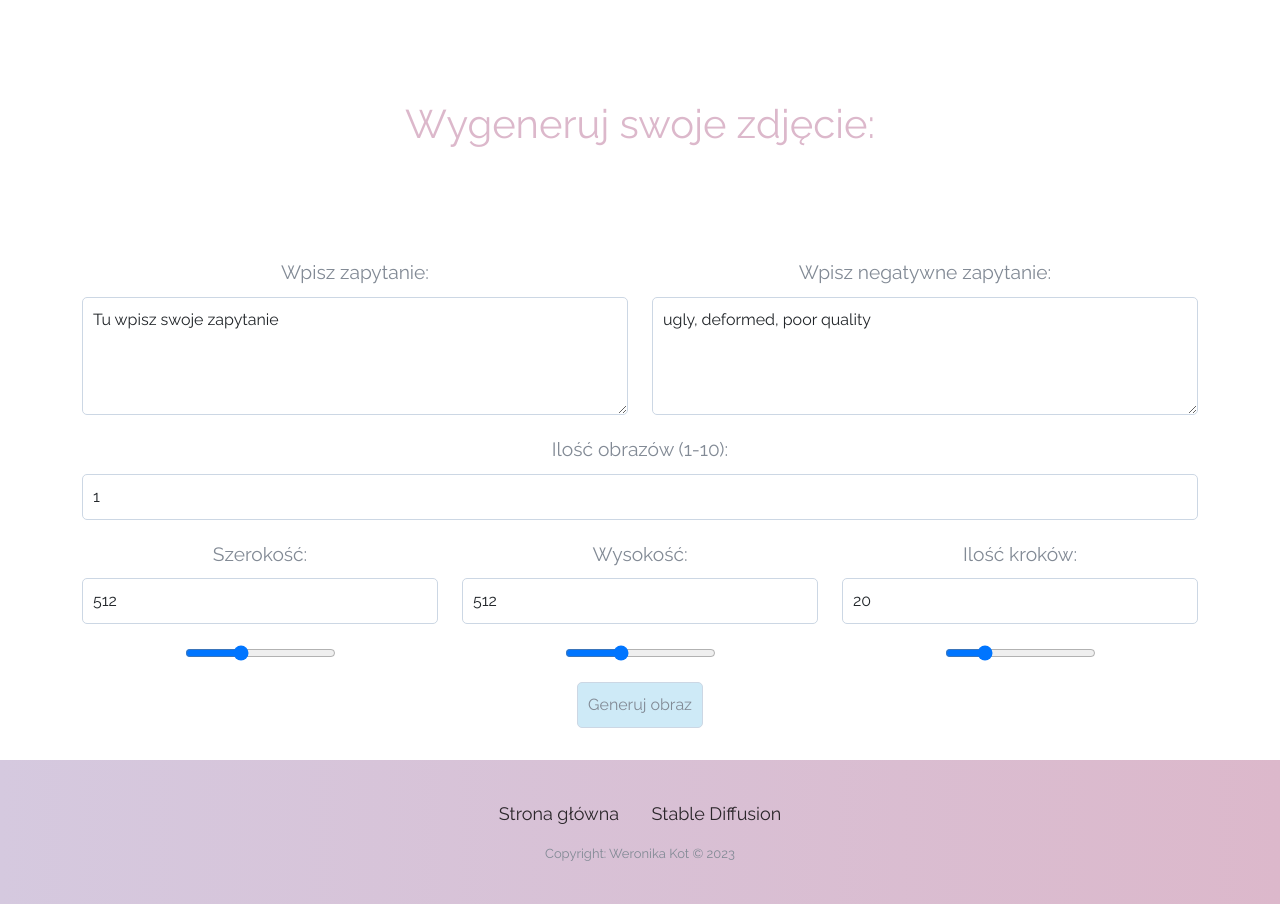
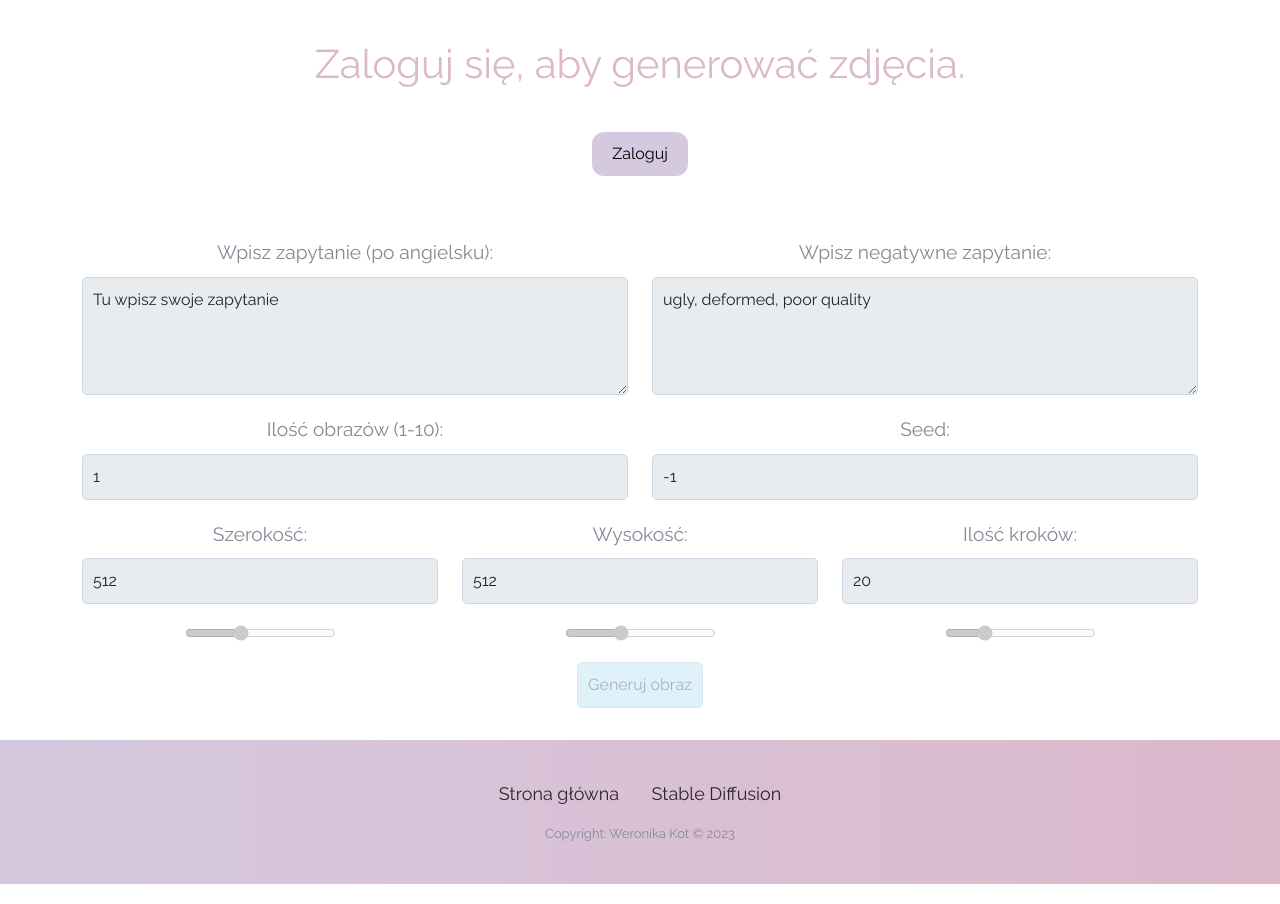
Before and after one commit to werq183/projekt_inzynierski, a Django app: page /generate/ in a window 1280 px wide. Shown: the part 96-1000 px from the top of the page. Run offline with Django 4.2, Linux system fonts and the light colour scheme; some libraries are stand-ins or nearby versions.

Commit message:
fix: changed permissions for image generating

```diff
--- a/app/static/css/style-generate-image.css
+++ b/app/static/css/style-generate-image.css
@@ -11,13 +11,38 @@ body {
     font-family: 'Arial', sans-serif;
 }
 
-.head h1{
+.head{
     align-items: center;
     justify-content: center;
     text-align: center;
     margin-bottom: 2.5em;
     margin-top: 2.5em;
+}
+
+.head h1{
+    align-items: center;
+    justify-content: center;
+    text-align: center;
+    margin-bottom: 1em;
     color: #dcb8cb;
+}
+
+.head button{
+      background-color: #d5c9df; /* Kolor przycisku */
+      border: none;
+      color: #000000; /* Kolor tekstu przycisku */
+      padding: 10px 20px;
+      text-align: center;
+      text-decoration: none;
+      display: inline-block;
+      font-size: 16px;
+      margin: 4px 2px;
+      cursor: pointer;
+      border-radius: 12px;
+}
+
+.head button:hover {
+    background-color: var(--dark-purple);
 }
 
 .ref a{
@@ -40,7 +65,7 @@ body {
 #image-form textarea,
 #image-form button {
     padding: 10px;
-    margin-bottom: 10px; /* Margines dolny między elementami formularza */
+    margin-bottom: 10px;
     border: 1px solid var(--light-gray);
     border-radius: 5px;
 }
@@ -77,6 +102,8 @@ body {
     object-fit: cover;
 }
 
+
+
 @media (max-width: 768px) {
     #image-form {
         width: 90%;
--- a/app/templates/generate_image.html
+++ b/app/templates/generate_image.html
@@ -6,7 +6,7 @@
 {% endblock %}
 
 {% block content %}
-
+    {% if user.is_authenticated %}
         <div class="head">
             <h1>Wygeneruj swoje zdjęcie:</h1>
         </div>
@@ -16,7 +16,7 @@
                 {% csrf_token %}
                 <div class="row">
                     <div class="col-md-6">
-                    <label for="prompt" class="form-label">Wpisz zapytanie:</label>
+                        <label for="prompt" class="form-label">Wpisz zapytanie (po angielsku):</label>
                         <!-- Ustawienie wartości textarea na wartość prompt -->
                         <textarea id="prompt" name="prompt" required rows="4" class="form-control">{{ request.POST.prompt|default:"Tu wpisz swoje zapytanie" }}</textarea>
                     </div>
@@ -27,10 +27,15 @@
                     </div>
                 </div>
                 <div class="row">
-                <div class="col-md-12">
+                    <div class="col-md-6">
                         <label for="number_of_images" class="form-label">Ilość obrazów (1-10):</label>
                         <!-- Ustawienie wartości input na wartość number_of_images -->
                         <input type="number" id="number_of_images" name="number_of_images" value="{{ request.POST.number_of_images|default:1 }}" min="1" max="30" required class="form-control">
+                    </div>
+                    <div class="col-md-6">
+                        <label for="seed" class="form-label">Seed:</label>
+                        <!-- Ustawienie wartości input na wartość seed -->
+                        <input type="number" id="seed" name="seed" value="{{ request.POST.seed|default:-1 }}" required class="form-control">
                     </div>
                 </div>
 
@@ -79,6 +84,60 @@
                 <p class="text-danger">{{ error }}</p>
             {% endif %}
         </div>
+    {% else %}
+        <div class="head">
+            <h1>Zaloguj się, aby generować zdjęcia.</h1>
+            <a id="btn-head" href="{% url 'signin' %}"><button type="submit" class="btn btn-primary">Zaloguj</button></a>
+        </div>
 
+        <div class="container mt-5">
+            <form method="post" id="image-form" class="text-center">
+                    {% csrf_token %}
+                    <div class="row">
+                        <div class="col-md-6">
+                            <label for="prompt" class="form-label">Wpisz zapytanie (po angielsku):</label>
+                            <!-- Ustawienie wartości textarea na wartość prompt -->
+                            <textarea id="prompt" name="prompt" required rows="4" class="form-control" disabled>{{ request.POST.prompt|default:"Tu wpisz swoje zapytanie" }}</textarea>
+                        </div>
+                        <div class="col-md-6">
+                            <label for="negative_prompt" class="form-label">Wpisz negatywne zapytanie:</label>
+                            <!-- Ustawienie wartości textarea na wartość negative_prompt -->
+                            <textarea id="negative_prompt" name="neagtive_prompt" rows="4" class="form-control" disabled>{{ request.POST.negative_prompt|default:"ugly, deformed, poor quality" }}</textarea>
+                        </div>
+                    </div>
+                    <div class="row">
+                        <div class="col-md-6">
+                            <label for="number_of_images" class="form-label">Ilość obrazów (1-10):</label>
+                            <!-- Ustawienie wartości input na wartość number_of_images -->
+                            <input type="number" id="number_of_images" name="number_of_images" value="{{ request.POST.number_of_images|default:1 }}" min="1" max="10" required class="form-control" disabled>
+                        </div>
+                        <div class="col-md-6">
+                            <label for="seed" class="form-label">Seed:</label>
+                            <!-- Ustawienie wartości input na wartość seed -->
+                            <input type="number" id="seed" name="seed" value="{{ request.POST.seed|default:-1 }}" required class="form-control" disabled>
+                        </div>
+                    </div>
+
+                    <div class="row">
+                        <div class="col-md-4">
+                            <label for="width" class="form-label">Szerokość:</label>
+                            <input type="number" id="width-number" name="width" value="{{ request.POST.width|default:512 }}" min="256" max="1024" class="form-control" disabled oninput="this.nextElementSibling.value = this.value">
+                            <input type="range" id="width" name="width" min="256" max="1024" value="{{ request.POST.width|default:512 }}" class="form-slider" disabled oninput="this.previousElementSibling.value = this.value">
+                        </div>
+                        <div class="col-md-4">
+                            <label for="height" class="form-label">Wysokość:</label>
+                            <input type="number" id="height-number" name="height" value="{{ request.POST.height|default:512 }}" min="256" max="1024" class="form-control" disabled oninput="this.nextElementSibling.value = this.value">
+                            <input type="range" id="height" name="height" min="256" max="1024" value="{{ request.POST.height|default:512  }}" class="form-slider" disabled oninput="this.previousElementSibling.value = this.value">
+                        </div>
+                        <div class="col-md-4">
+                            <label for="num_inference_steps" class="form-label">Ilość kroków:</label>
+                            <input type="number" id="num_inference_steps-number" name="num_inference_steps" value="{{ request.POST.num_inference_steps|default:20 }}" min="1" max="100" class="form-control" disabled oninput="this.nextElementSibling.value = this.value">
+                            <input type="range" id="num_inference_steps" name="num_inference_steps" min="1" max="100" value="{{ request.POST.num_inference_steps|default:20 }}" class="form-slider" disabled oninput="this.previousElementSibling.value = this.value">
+                        </div>
+                    </div>
+                    <button type="submit" class="btn btn-primary" disabled>Generuj obraz</button>
+                </form>
+            </div>
+    {% endif %}
     <script src="{% static 'js/loading.js' %}"></script>
 {% endblock %}
--- a/galeria/settings.py
+++ b/galeria/settings.py
@@ -89,7 +89,8 @@ DATABASES = {
         'NAME': 'galeria',
         'USER': 'galeria',
         'PASSWORD': '123456',
-        'HOST': '192.168.56.4',  # lub inny host, jeśli używasz zdalnej bazy danych
+        #192.168.56.4
+        'HOST': '192.168.56.4', # lub inny host, jeśli używasz zdalnej bazy danych
         'PORT': '5432',  # lub inny port, jeśli PostgreSQL nie działa na domyślnym porcie
     }
 }
```
Also changed, not shown: app/views.py (+8 -2 lines). Lines whose indentation alone changed are shown as unchanged.
